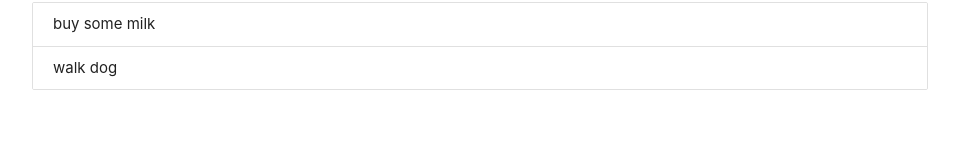
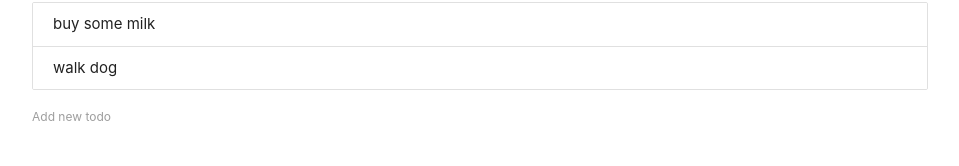
Before and after one commit to GoodnessObi/React, a React (Create React App) app: page / in a window 1280 px wide. Shown: the part 134-300 px from the top of the page, without its empty margins (160-1119 px from the left). Built offline with nearby package versions, Linux system fonts and the light colour scheme.

Commit message:
complete todo-app - add new todo item to list

```diff
--- /dev/null
+++ b/src/AddTodo.js
@@ -0,0 +1,33 @@
+import React, { Component } from 'react';
+
+export class AddTodo extends Component {
+	state = {
+		content: '',
+	};
+	handleChange = (e) => {
+		this.setState({
+			content: e.target.value,
+		});
+	};
+	handleSubmit = (e) => {
+		e.preventDefault();
+		this.props.addTodo(this.state);
+		this.setState({ content: '' });
+	};
+	render() {
+		return (
+			<div>
+				<form onSubmit={this.handleSubmit}>
+					<label>Add new todo</label>
+					<input
+						type='text'
+						onChange={this.handleChange}
+						value={this.state.content}
+					/>
+				</form>
+			</div>
+		);
+	}
+}
+
+export default AddTodo;
--- a/src/App.js
+++ b/src/App.js
@@ -1,5 +1,6 @@
 import React, { Component } from 'react';
 import Todos from './Todos';
+import AddTodo from './AddTodo';
 
 class App extends Component {
 	state = {
@@ -8,7 +9,7 @@
 			{ id: 2, content: 'walk dog' },
 		],
 	};
-	delteteTodo = (id) => {
+	deleteTodo = (id) => {
 		const todos = this.state.todos.filter((todo) => {
 			return todo.id != id;
 		});
@@ -17,11 +18,17 @@
 			todos,
 		});
 	};
+	addTodo = (todo) => {
+		todo.id = Math.random();
+		let todos = [...this.state.todos, todo];
+		this.setState({ todos: todos });
+	};
 	render() {
 		return (
 			<div className='todo-app container'>
 				<h1 className='center blue-text'>Todo's</h1>
-				<Todos todos={this.state.todos} deleteTodo={this.delteteTodo} />
+				<Todos todos={this.state.todos} deleteTodo={this.deleteTodo} />
+				<AddTodo addTodo={this.addTodo} />
 			</div>
 		);
 	}
```
